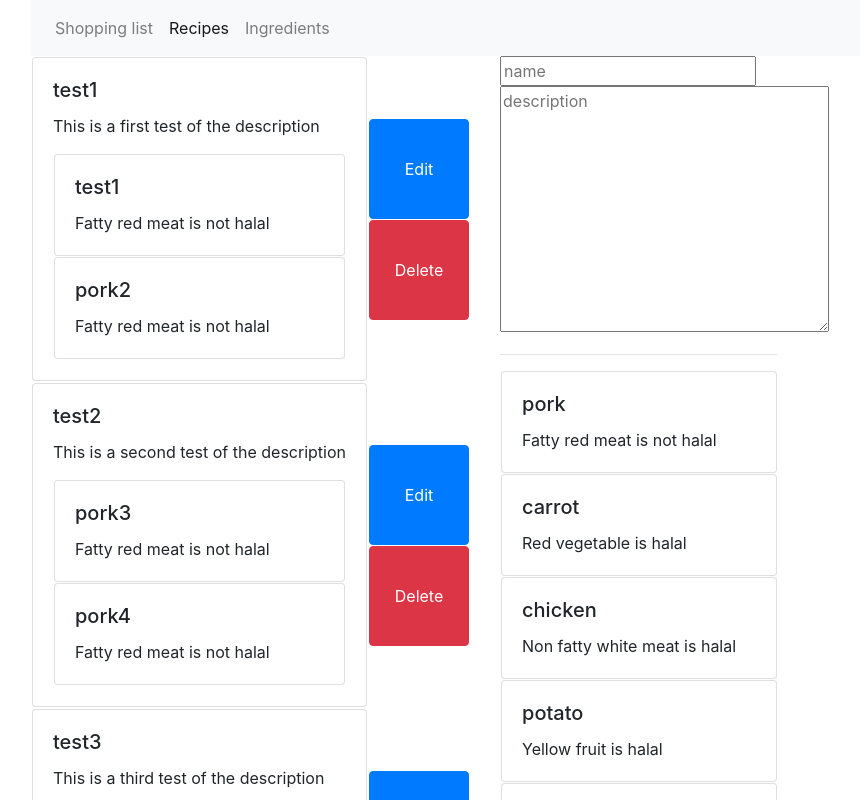
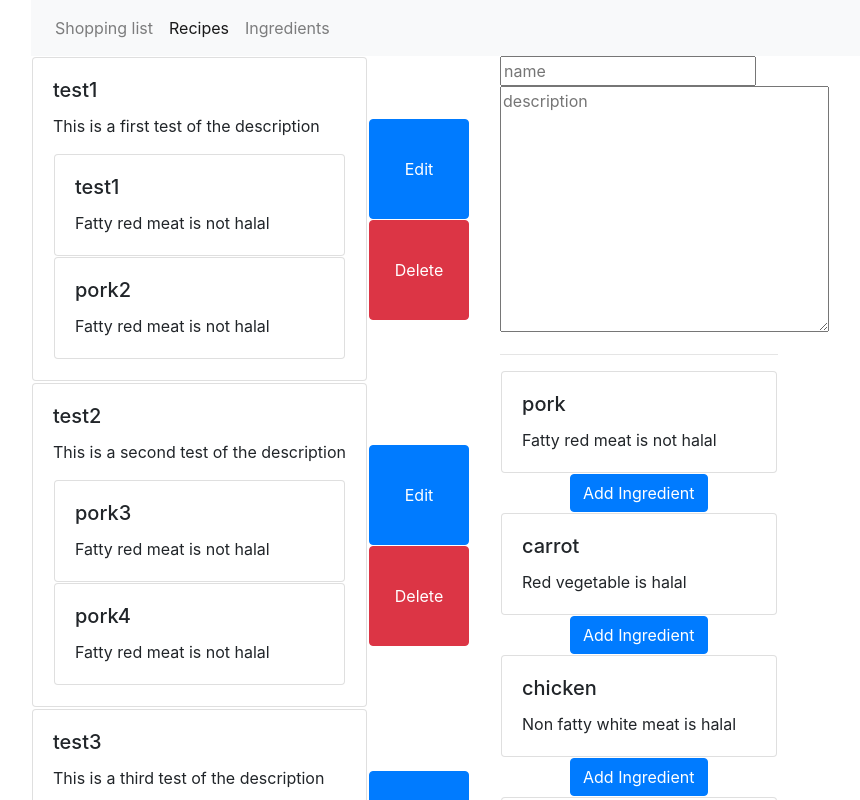
Before and after one commit to msrecec/recipesV2, an Angular app: page /recipes/create in a window 1280 px wide. Shown: the top 800 px of the page, without its empty margins (54-914 px from the left). Built offline with nearby package versions, Linux system fonts and the light colour scheme.

Commit message:
i am the best... AROOOUND !! nothing ever ....

```diff
--- a/src/app/components/recipes/recipes-form/recipes-form.component.html
+++ b/src/app/components/recipes/recipes-form/recipes-form.component.html
@@ -11,6 +11,8 @@
   <div *ngFor="let ingredient of ingredients">
     <app-ingredients-item [ingredient]="ingredient" appBlueHighlight>
     </app-ingredients-item>
+    <button (click)="addIngredient(ingredient.name)" style="display: block; margin: 0 auto;" class="btn btn-primary">Add
+      Ingredient</button>
   </div>
   <button (click)="cancelRecipe()" style="margin: 1px;" class="btn btn-danger">Cancel</button>
   <button (click)="addRecipe()" style="margin: 1px;" class="btn btn-primary">Submit</button>
--- a/src/app/components/recipes/recipes-form/recipes-form.component.ts
+++ b/src/app/components/recipes/recipes-form/recipes-form.component.ts
@@ -35,21 +35,14 @@ export class RecipesFormComponent implements OnInit {
   addIngredient(name: string) {
     let length = this.recipe.ingredients.length;
     this.ingredientsService.getIngredientByName(name).subscribe((ing) => {
-      this.recipe.ingredients = this.recipe.ingredients.filter(
-        (ing) => ing.name !== name
-      );
-
-      if (this.recipe.ingredients.length < length) {
-        let flag = false;
-        this.ingredients.forEach((ingre) => {
-          if (ingre.name.localeCompare(name) === 0) {
-            flag = true;
-          }
-        });
-        if (!flag) {
-          this.ingredients.push(ing);
+      this.recipe.ingredients.forEach((ingre) => {
+        if (ing.name.localeCompare(ingre.name) === 0) {
+          alert('This ingredient was already added');
+          return;
         }
-      }
+      });
+      this.recipe.ingredients.push(ing);
+      this.ingredients = this.ingredients.filter((i) => i.name !== ing.name);
     });
   }
 
```
